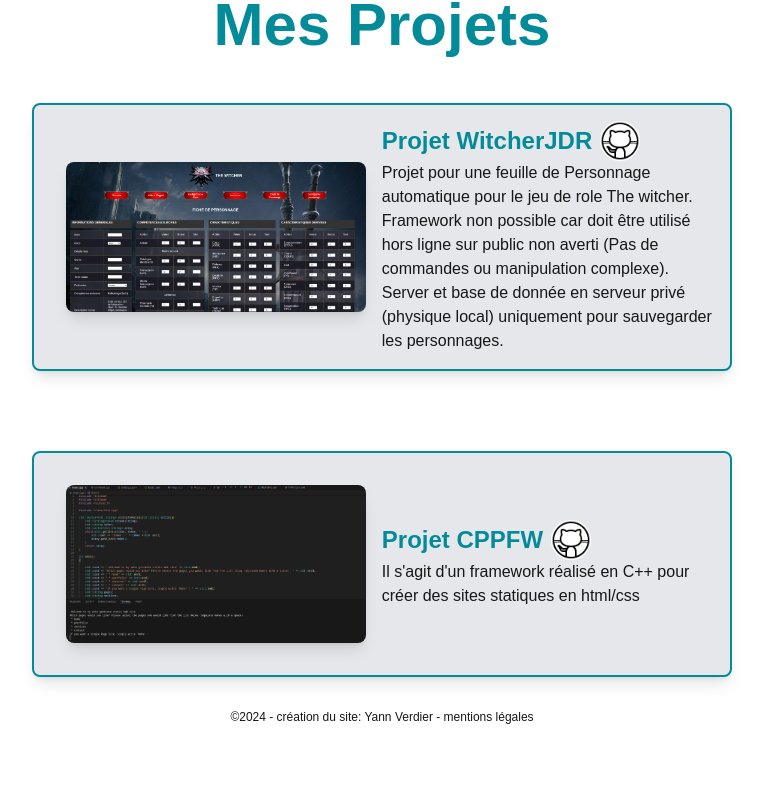
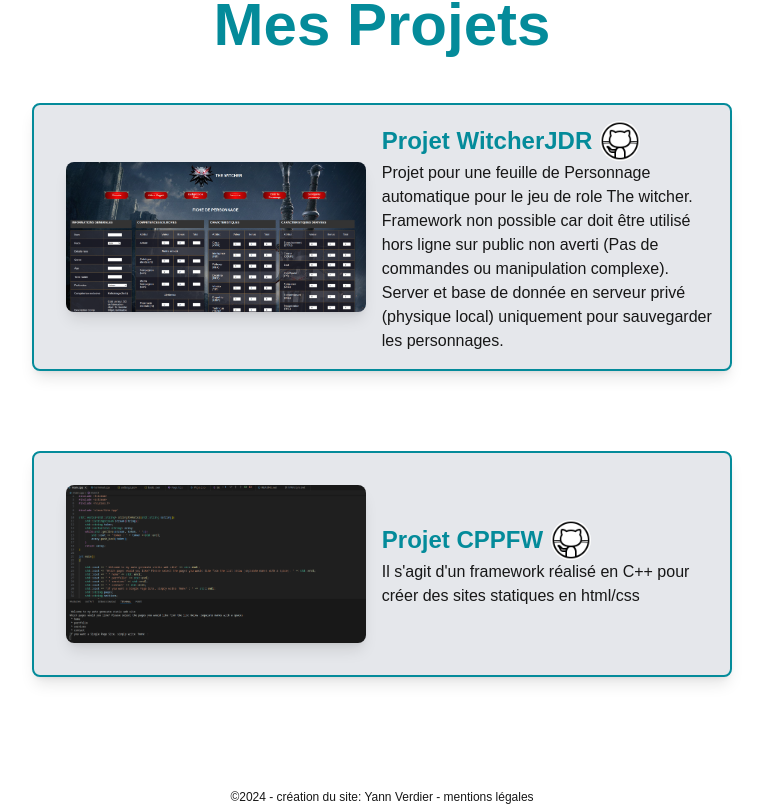
Before and after one commit to YannVerd/portfolio, a Next.js app: page / in a window 1280 px wide. Shown: the part 1327-2132 px from the top of the page, without its empty margins (258-1021 px from the left). Built offline with nearby package versions, Linux system fonts and the light colour scheme.

Commit message:
fix semantic

```diff
--- a/src/app/page.tsx
+++ b/src/app/page.tsx
@@ -80,11 +80,12 @@
             }
           </div>
         </section>
-        <footer>
-          <LegalNotices isVisible={legalNotices} hook={handlingModal}/>
-          <p className="text-xs">©2024 - création du site: Yann Verdier - <button onClick={() => handlingModal('legalNotices')}><a>mentions légales</a></button></p>
-        </footer>
       </main>
+      <footer>
+        <LegalNotices isVisible={legalNotices} hook={handlingModal}/>
+        <p className="text-xs">©2024 - création du site: Yann Verdier - <button onClick={() => handlingModal('legalNotices')}><a>mentions légales</a></button></p>
+      </footer>
+
     </>
 
 
```
